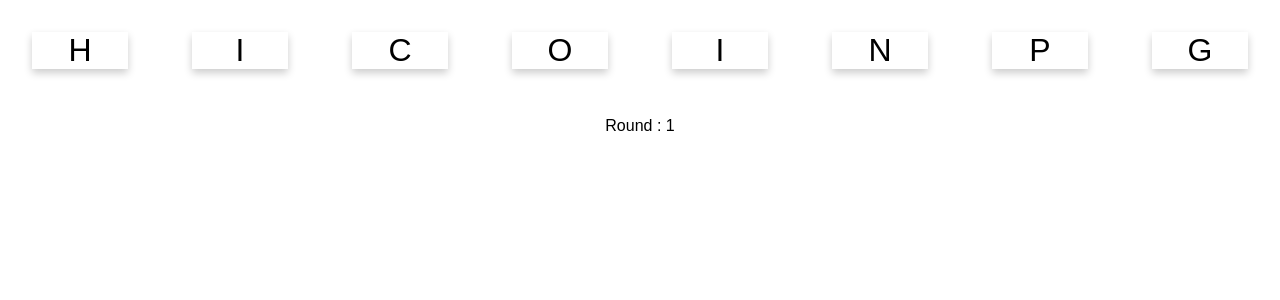
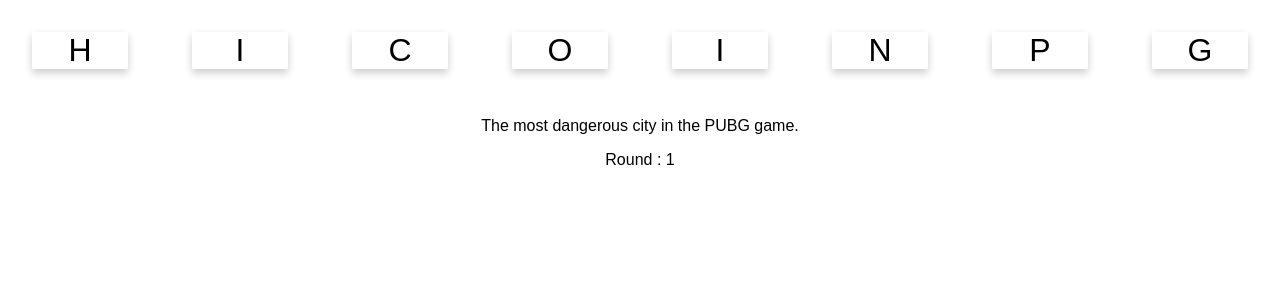
Before and after one commit to iamnotfriendly/card-game, a React (Create React App) app: page / in a window 1280 px wide. Shown: the top 300 px of the page. Built offline with nearby package versions, Linux system fonts and the light colour scheme.

Commit message:
commit 4 เพิ่มคำใบ้ให้ทายถูก

```diff
--- a/src/WordCard.js
+++ b/src/WordCard.js
@@ -39,6 +39,7 @@ export default class WordCard extends Component {
                         activationHandler = {this.activationHandler}/>
                     )
                 }
+                <p>The most dangerous city in the PUBG game.</p>
                 <p>Round : {this.state.attemt}</p>
                 <p>{this.state.completed? "you are the winner!!" : ""}</p>
             </div>
```
